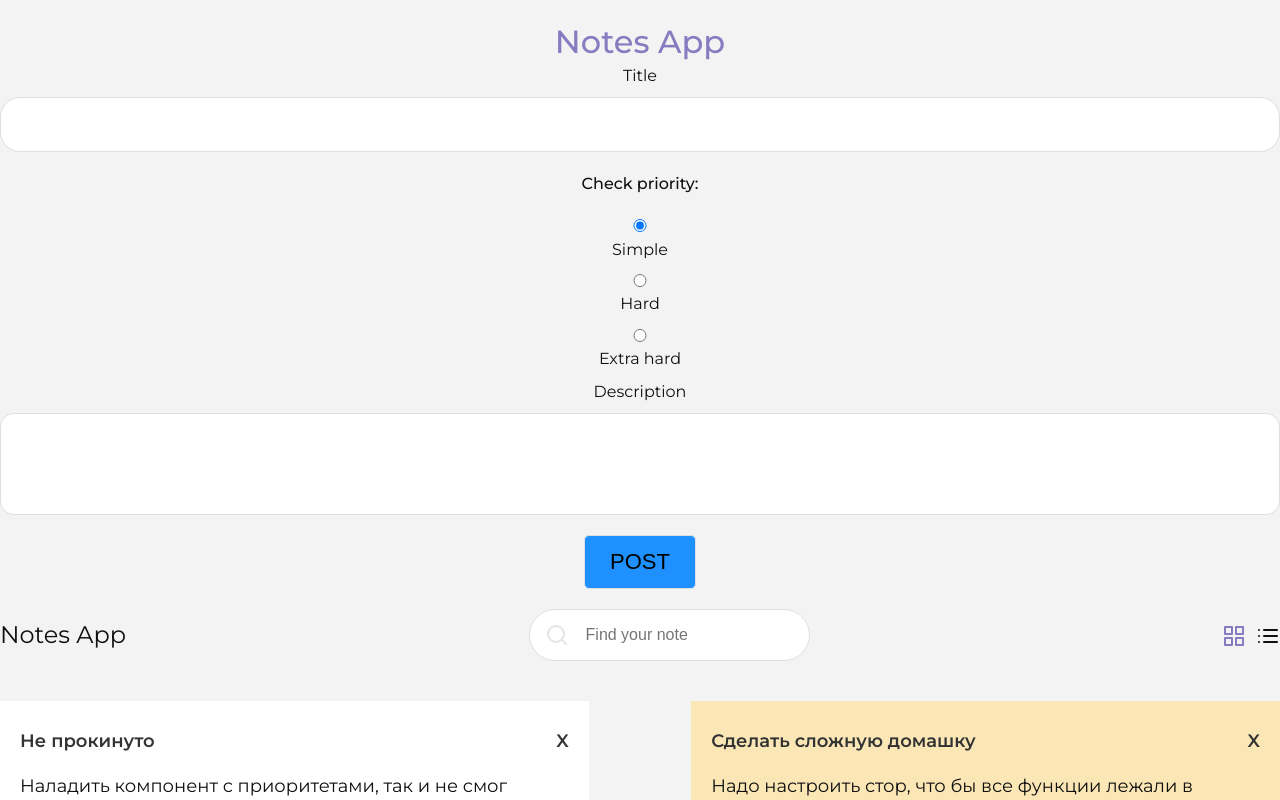
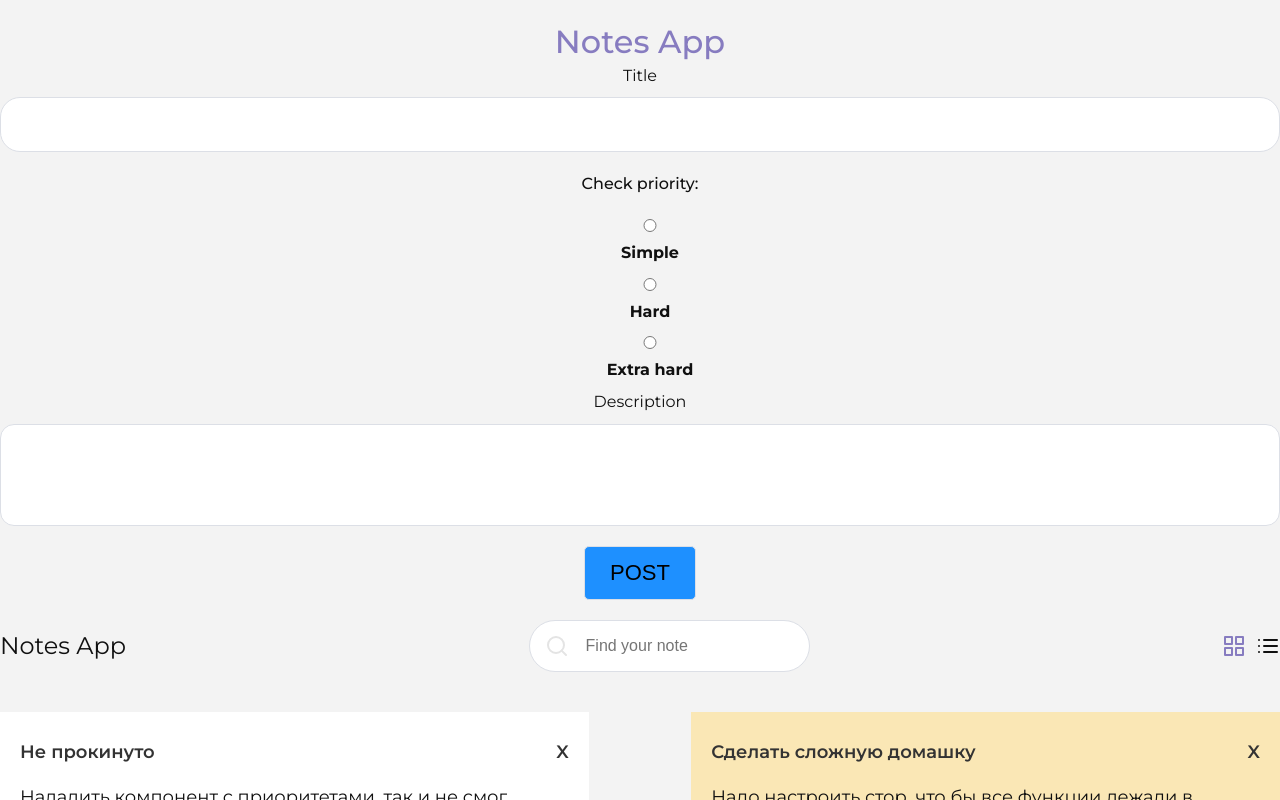
Before and after one commit to Siskinbird/vue-note, a Vue app: page / in a window 1280 px wide. Shown: the top 800 px of the page. Built offline with nearby package versions, Linux system fonts and the light colour scheme.

Commit message:
crunch: Trying to set priorities

```diff
--- a/src/App.vue
+++ b/src/App.vue
@@ -11,9 +11,9 @@
 
             <!--new note-->
             <NewNote :note="note"
-                     @addNote="addNote"
-                     @setPriority="setPriority"
-            />
+                     @addNote="addNote" />
+<!--                     @setPriority="setPriority"-->
+
 
             <!--note title-->
 
@@ -110,11 +110,11 @@ export default {
     editNote(i) {
       this.notes[i].isEdit = true;
     },
-    setPriority(i) {
-      // this.$store.dispatch('setPriority', this.note.priorities[i].alias)
-      this.note.priority = this.note.priorities[i].alias
-      console.log(this.note.priority);
-    },
+    // setPriority(i) {
+    //   // this.$store.dispatch('setPriority', this.note.priorities[i].alias)
+    //   this.note.priority = this.note.priorities[i].alias
+    //  // console.log(this.note.priority);
+    // },
     closeInput(i) {
       this.notes[i].isEdit = false;
     },
--- a/src/components/NewNote.vue
+++ b/src/components/NewNote.vue
@@ -6,21 +6,21 @@
 
     <div class="radios">
       <p class="radio-title">Check priority:</p>
+      <Priorities :priorities="priorities"/>
 
-      <span v-for="(priority, i) in note.priorities"
-            :key="priority.id">
+<!--      <span v-for="(priority, i) in note.priorities"-->
+<!--            :key="priority.id">-->
+<!--&lt;!&ndash;        <p> Выбран {{priority.title}} приоритет</p>&ndash;&gt;-->
 
-<!--        <p> Выбран {{priority.title}} приоритет</p>-->
-
-         <label>
-          <input
-              type="radio"
-              name="priority"
-              :checked="priority['alias'] === note.priority"
-              :value="priority.alias"
-              @click="setPriority(i)">{{priority.title}}
-        </label>
-      </span>
+<!--         <label>-->
+<!--          <input-->
+<!--              type="radio"-->
+<!--              name="priority"-->
+<!--              :checked="priority['alias'] === note.priority"-->
+<!--              :value="priority.alias"-->
+<!--              @click="setPriority(i)">{{priority.title}}-->
+<!--        </label>-->
+<!--      </span>-->
     </div>
 
     <label for="">Description</label>
@@ -33,6 +33,12 @@
 import Priorities from "@/components/Priorities";
 export default {
   components: {Priorities},
+  data() {
+    return {
+      priorities: [...this.$store.getters.getPriorities]
+    }
+
+  },
   props: {
     note: {
       type: Object,
@@ -43,10 +49,10 @@ export default {
     addNote() {
       this.$emit('addNote', this.note)
     },
-    setPriority(i) {
-      this.$emit('setPriority', i)
-      console.log(this.note.priority);
-    },
+    // setPriority(i) {
+    //   this.$emit('setPriority', i)
+    //   console.log(this.note.priority);
+    // },
   }
 }
 </script>
--- a/src/components/Priorities.vue
+++ b/src/components/Priorities.vue
@@ -1,31 +1,40 @@
 <template>
   <div class="priority-item">
+    <span v-for="(priority, i) in priorities"
+          :key="priority.id">
+<!--        <p> Выбран {{priority.title}} приоритет</p>-->
+
          <label>
           <input
               type="radio"
               name="priority"
+              :checked="priority['alias'] === priority"
               :value="priority.alias"
-          :checked="priority['alias'] === priority"
-          @click="setPriority"
-      >
-      {{priority.title}}
+              @click="setPriority(i)">{{priority.title}}
         </label>
+      </span>
   </div>
 </template>
 
 <script>
 export default {
   props: {
-    priority: {
-      type: Object,
-      required: true
+    priorities: {
+      type: Array,
+      required: true,
+      default: []
     }
   },
   methods: {
     setPriority(i) {
-      this.$emit('setPriority', i)
-      console.log(this.note.priority);
+      // this.$store.dispatch('setPriority', this.note.priorities[i].alias)
+      this.priority = this.priorities[i]
+       //console.log(this.note.priority);
     },
+    // setPriority(i) {
+    //   this.$emit('setPriority', i)
+    //   console.log(this.priority[i]);
+    // },
   }
 }
 </script>
--- a/src/store/newNote.js
+++ b/src/store/newNote.js
@@ -44,14 +44,14 @@ export default {
     },
 
     mutations: {
-        setPriority(state, alias) {
-            state.note.priority = state.priorities[alias]
-        }
+        // setPriority(state, alias) {
+        //     state.note.priority = state.priorities[alias]
+        // }
     },
     actions: {
-        setPriority({commit}, payload) {
-            commit('setPriority', payload)
-        }
+        // setPriority({commit}, payload) {
+        //     commit('setPriority', payload)
+        // }
     },
     getters: {
         getNotes(state) {
```
Lines whose indentation alone changed are shown as unchanged.
